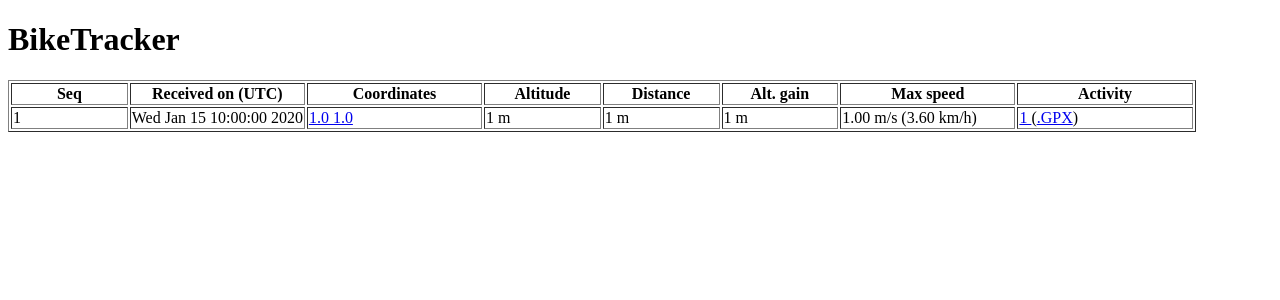
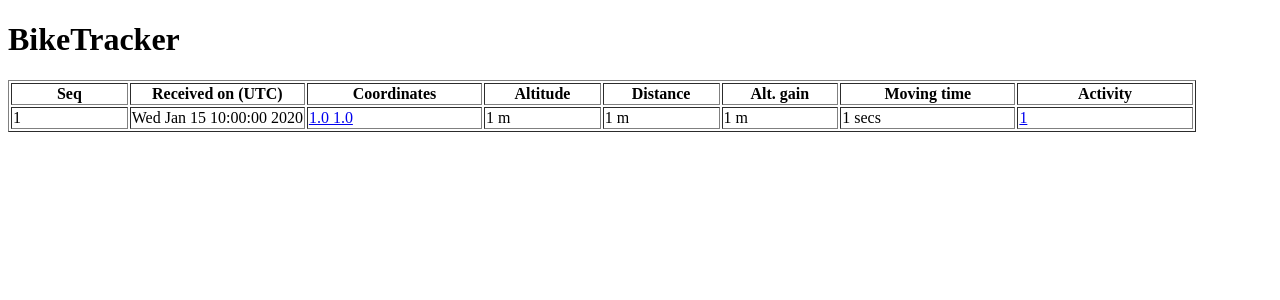
Before and after one commit to RaphaelJ/bike-tracker, a Flask app: page / in a window 1280 px wide. Shown: the top 300 px of the page. Run offline with Flask 2, Linux system fonts and the light colour scheme; tables that the repository leaves empty hold one stand-in row (values such as "Sample post").

Commit message:
Sends total moving time instead of maximum speed.

```diff
--- a/backend/app.py
+++ b/backend/app.py
@@ -49,7 +49,7 @@
 
     @property
     def started_at_local(self) -> datetime.datetime:
-        return self.probes[0].received_at_local
+        return self.probes[0].received_at_local - self.probes[0].moving_time_td
 
     @property
     def ended_at_local(self) -> datetime.datetime:
@@ -70,10 +70,8 @@
         return sum(p.alt_gain for p in self.probes)
 
     @property
-    def max_speed(self) -> int:
-        """Maximum speed in meters per second."""
-        return max(p.max_speed for p in self.probes)
-
+    def total_moving_time(self) -> datetime.timedelta:
+        return sum((p.moving_time_td for p in self.probes), datetime.timedelta())
 
 class Probe(db.Model):
     __tablename__ = 'probes'
@@ -86,17 +84,21 @@
 
     lat = db.Column(db.Float, nullable=True)
     lng = db.Column(db.Float, nullable=True)
-    alt = db.Column(db.Integer, nullable=True)      # m
+    alt = db.Column(db.Integer, nullable=True)          # m
 
-    dist = db.Column(db.Integer, nullable=True)     # m
-    alt_gain = db.Column(db.Integer, nullable=True) # m
-    max_speed = db.Column(db.Float, nullable=True)  # m/s
+    dist = db.Column(db.Integer, nullable=True)         # m
+    alt_gain = db.Column(db.Integer, nullable=True)     # m
+    moving_time = db.Column(db.Integer, nullable=True)  # secs
 
     activity_id = db.Column(db.Integer, db.ForeignKey('activities.id'), nullable=True)
 
     @property
     def is_idle(self):
-        return self.dist == 0;
+        return self.dist == 0
+
+    @property
+    def moving_time_td(self) -> datetime.timedelta:
+        return datetime.timedelta(seconds=self.moving_time)
 
     @property
     def received_at_local(self) -> datetime.datetime:
@@ -123,7 +125,7 @@
 
     dist = wtforms.IntegerField('Distance', [wtforms.validators.InputRequired()])
     alt_gain = wtforms.IntegerField('Elevation gain', [wtforms.validators.InputRequired()])
-    max_speed = wtforms.IntegerField('Elevation gain', [wtforms.validators.InputRequired()])
+    moving_time = wtforms.IntegerField('Moving time', [wtforms.validators.InputRequired()])
 
     def validate_device(form, field):
         if field.data != os.environ['DEVICE_ID']:
@@ -145,7 +147,7 @@
 
             dist=form.dist.data * 16,
             alt_gain=form.alt_gain.data * 2,
-            max_speed=form.max_speed.data / 16,
+            moving_time=form.moving_time.data * 8,
         )
 
         db.session.add(probe)
--- a/backend/templates/index.html
+++ b/backend/templates/index.html
@@ -31,7 +31,7 @@
                     Alt. gain
                 </th>
                 <th width="15%">
-                    Max speed
+                    Moving time
                 </th>
                 <th width="15%">
                     Activity
@@ -52,16 +52,12 @@
                     <td>{{ probe.alt }} m</td>
                     <td>{{ probe.dist }} m</td>
                     <td>{{ probe.alt_gain }} m</td>
-                    <td>
-                        {{ "{:,.2f} m/s".format(probe.max_speed) }}
-                        ({{ "{:,.2f} km/h".format(probe.max_speed * 3.6) }})
-                    </td>
+                    <td>{{ probe.moving_time }} secs</td>
                     <td>
                         {% if probe.activity_id %}
                             <a href="{{ url_for('activity', id=probe.activity_id) }}">
                                 {{ probe.activity_id }}
                             </a>
-                            (<a href="{{ url_for('activity_gpx', id=probe.activity_id) }}">.GPX</a>)
                         {% else %}
                             None
                         {% endif %}
```
Also changed, not shown: backend/templates/activity.html (+3 -6 lines), 2 other files.
